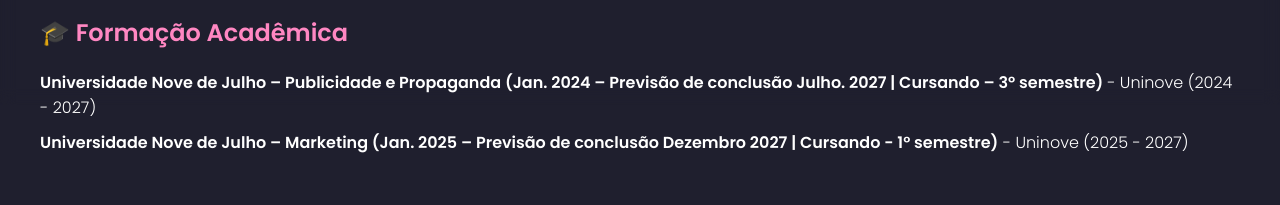
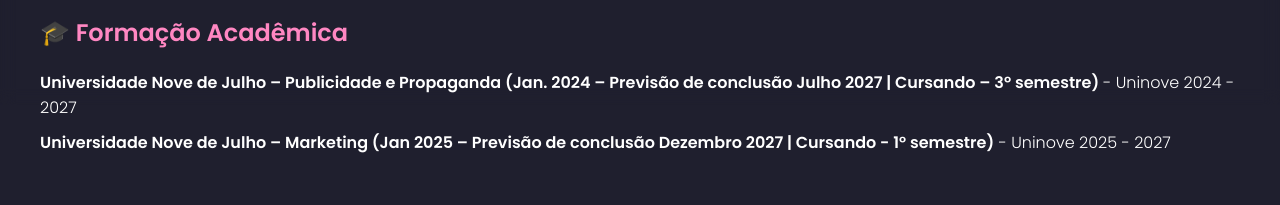
Before and after one commit to Nicozin342/raianne, a plain HTML site: page index.html in a window 1280 px wide. Shown: the part 695-900 px from the top of the page. Drawn offline with Linux system fonts and the light colour scheme.

Commit message:
Update index.html

```diff
--- a/index.html
+++ b/index.html
@@ -235,9 +235,9 @@
   <section id="formacao">
     <h2><span class="emoji">🎓</span> Formação Acadêmica</h2>
     <ul>
-      <li><strong>Universidade Nove de Julho – Publicidade e Propaganda (Jan. 2024 – Previsão de conclusão Julho. 2027 | Cursando – 3º semestre)
-</strong> - Uninove (2024 - 2027)</li>
-      <li><strong>Universidade Nove de Julho – Marketing (Jan. 2025 – Previsão de conclusão Dezembro 2027 | Cursando - 1° semestre)</strong> - Uninove (2025 - 2027)</li>
+      <li><strong>Universidade Nove de Julho – Publicidade e Propaganda (Jan. 2024 – Previsão de conclusão Julho 2027 | Cursando – 3º semestre)
+</strong> - Uninove 2024 - 2027</li>
+      <li><strong>Universidade Nove de Julho – Marketing (Jan 2025 – Previsão de conclusão Dezembro 2027 | Cursando - 1° semestre)</strong> - Uninove 2025 - 2027</li>
     </ul>
   </section>
 
```
